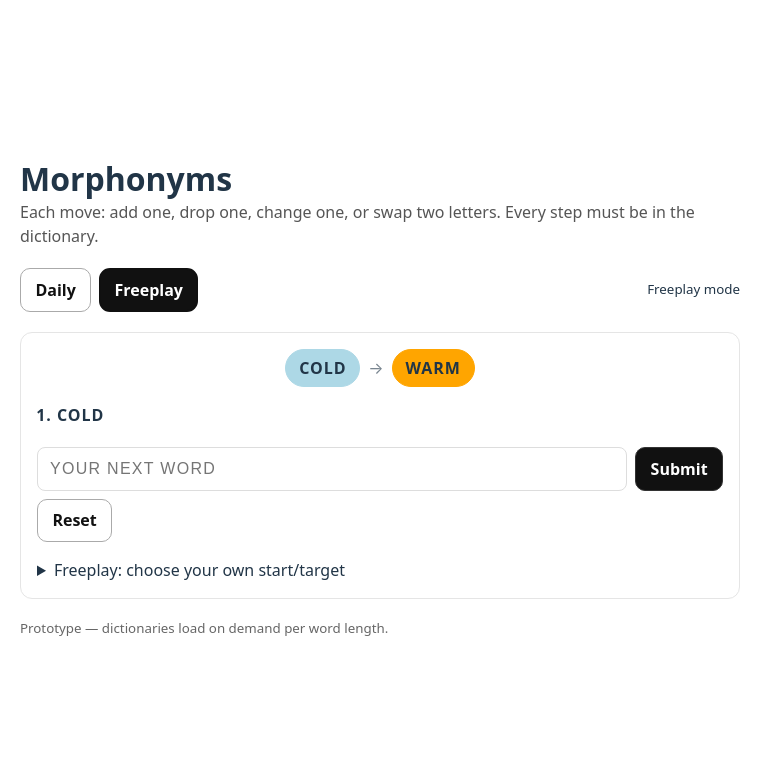
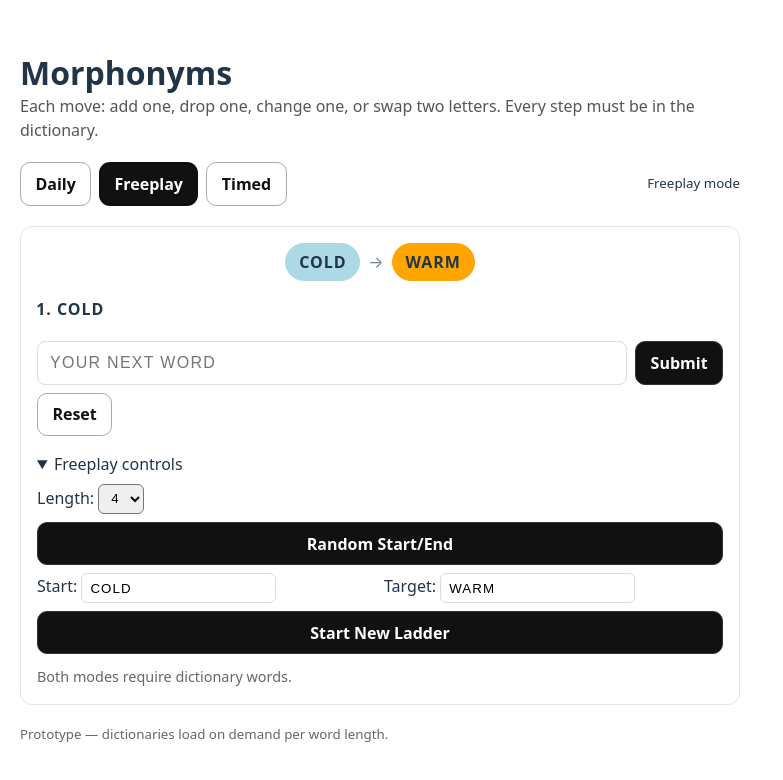
Before and after one commit to tchan1002/morphonyms, a React (Vite) app: page / in a window 1280 px wide. Both pictures are taken after a click on the button "Freeplay". Shown: the top 780 px of the page, without its empty margins (0-783 px from the left). Built offline with nearby package versions, Linux system fonts and the light colour scheme.

Commit message:
time's up message

```diff
--- a/src/App.tsx
+++ b/src/App.tsx
@@ -6,46 +6,68 @@ import { todayPuzzle, loadStats, recordWinFor, dayId as computeDayId } from "./d
 import { warmDictAround, inDict, inDictSync } from "./dict";
 
 type GameState = "playing" | "won";
-type Mode = "daily" | "freeplay";
+type Mode = "daily" | "freeplay" | "timed";
 
-const SITE_URL = "https://morphonyms.vercel.app"; // update to your live URL
+const SITE_URL = "https://morphonyms.vercel.app"; // set to your live URL
 
 function App() {
-  // Mode
+  // ---- Modes
   const [mode, setMode] = useState<Mode>("daily");
 
-  // Daily puzzle setup (picked on mount)
+  // ---- Daily puzzle setup
   const { id: todayId, puzzle } = useMemo(() => todayPuzzle(), []);
   const [startWord, setStartWord] = useState(puzzle.start);
   const [targetWord, setTargetWord] = useState(puzzle.target);
 
-  // Stats
+  // ---- Stats (Daily streak)
   const [streak, setStreak] = useState(loadStats().streak);
 
-  // Game state
+  // ---- Game state
   const [path, setPath] = useState<string[]>([startWord]);
   const [guess, setGuess] = useState("");
   const [message, setMessage] = useState<string>("");
   const [state, setState] = useState<GameState>("playing");
 
-  // Dictionary readiness flag
+  // ---- Dictionary readiness
   const [dictReady, setDictReady] = useState(false);
+
+  // ---- Freeplay randomizer
+  const [freeplayLen, setFreeplayLen] = useState(4); // 3/4/5
+
+  // ---- Timed mode
+  const [timedLen, setTimedLen] = useState(4); // 3/4/5
+  const [timedDuration, setTimedDuration] = useState<number>(60); // 30 or 60 seconds
+  const [timedLeft, setTimedLeft] = useState<number>(60);
+  const [timedRunning, setTimedRunning] = useState(false);
+  const [timedScore, setTimedScore] = useState(0);
+  const [timedBest, setTimedBest] = useState<number>(() => loadTimedBest(4, 60));
 
   const currentWord = path[path.length - 1];
 
-  // ---- Dictionary preloading (for current start length, and optionally target) ----
+  // ---------------- Dictionary preloading ----------------
   useEffect(() => {
     setDictReady(false);
     warmDictAround(startWord.length)
       .then(() => setDictReady(true))
-      .catch(() => setDictReady(true)); // fail-open so UI doesn’t hang
+      .catch(() => setDictReady(true));
   }, [startWord]);
 
   useEffect(() => {
     warmDictAround(targetWord.length).catch(() => {});
   }, [targetWord]);
 
-  // ---- Mode switching ----
+  // ---------------- Helpers ----------------
+  function resetGame(newStart = startWord, newTarget = targetWord) {
+    const s = normalize(newStart);
+    const t = normalize(newTarget);
+    setStartWord(s);
+    setTargetWord(t);
+    setPath([s]);
+    setGuess("");
+    setMessage("");
+    setState("playing");
+  }
+
   function setModeDaily() {
     setMode("daily");
     const { puzzle } = todayPuzzle();
@@ -55,11 +77,19 @@ function App() {
     setMode("freeplay");
     resetGame("COLD", "WARM");
   }
-  // Freeplay randomizer settings
-const [freeplayLen, setFreeplayLen] = useState(4); // default 4-letter puzzles
+  function setModeTimed() {
+    setMode("timed");
+    // prepare a clean board, but don't start the clock until user clicks Start
+    resetGame("COLD", "WARM");
+    // load PR for current (timedLen, timedDuration)
+    setTimedBest(loadTimedBest(timedLen, timedDuration));
+    setTimedRunning(false);
+    setTimedScore(0);
+    setTimedLeft(timedDuration);
+  }
 
+  // random word from /public/dict/<len>.txt
   async function randomWord(len: number): Promise<string> {
-  // ensure dict for this length is warm before fetching the list
     await warmDictAround(len);
     const url = `/dict/${len}.txt`;
     const res = await fetch(url);
@@ -72,10 +102,7 @@ async function randomWord(len: number): Promise<string> {
   async function randomizeFreeplay(len: number) {
     const s = await randomWord(len);
     let t = await randomWord(len);
-  // avoid identical start/target
-  for (let guard = 0; guard < 10 && t === s; guard++) {
-    t = await randomWord(len);
-  }
+    for (let i = 0; i < 10 && t === s; i++) t = await randomWord(len);
     resetGame(s, t);
   }
 
@@ -89,7 +116,6 @@ async function nextFreeplayRandom4() {
     }
   }
 
-  // ---- Dictionary checks (sync fast path + async fallback) ----
   function validateWordSync(w: string): boolean {
     return inDictSync(w);
   }
@@ -97,7 +123,72 @@ async function nextFreeplayRandom4() {
     return await inDict(w);
   }
 
-  // ---- Submit guess ----
+  // ---------------- Timed mode: PR storage ----------------
+  function timedKey(len: number, dur: number) {
+    return `morph_timed_pr_${len}_${dur}`;
+  }
+  function loadTimedBest(len: number, dur: number): number {
+    try {
+      const raw = localStorage.getItem(timedKey(len, dur));
+      return raw ? Number(raw) : 0;
+    } catch {
+      return 0;
+    }
+  }
+  function saveTimedBest(len: number, dur: number, val: number) {
+    try {
+      localStorage.setItem(timedKey(len, dur), String(val));
+    } catch {}
+  }
+
+  // ---------------- Timed mode: run control ----------------
+  async function startTimedRun() {
+    // new random start/target of chosen length
+    try {
+      await randomizeFreeplay(timedLen);
+    } catch {
+      setMessage("Couldn't load dictionary for that length.");
+      return;
+    }
+    setTimedScore(0);
+    setTimedLeft(timedDuration);
+    setTimedBest(loadTimedBest(timedLen, timedDuration));
+    setTimedRunning(true);
+    setMode("timed");
+    setMessage("Go!");
+  }
+
+  function stopTimedRun(finalMsg?: string) {
+    setTimedRunning(false);
+    const best = loadTimedBest(timedLen, timedDuration);
+    if (timedScore > best) {
+      saveTimedBest(timedLen, timedDuration, timedScore);
+      setTimedBest(timedScore);
+      setMessage(finalMsg ?? `Time! New PR: ${timedScore}`);
+    } else {
+      setMessage(finalMsg ?? `Time! Score: ${timedScore} • PR: ${best}`);
+    }
+  }
+
+  // countdown tick
+  useEffect(() => {
+    if (!timedRunning) return;
+    const id = setInterval(() => {
+      setTimedLeft((s) => {
+        if (s <= 1) {
+          clearInterval(id);
+          // time up on this ladder → end run
+          stopTimedRun("⏰ Time’s up! Run ended.");
+          return 0;
+        }
+        return s - 1;
+      });
+    }, 1000);
+    return () => clearInterval(id);
+    // eslint-disable-next-line react-hooks/exhaustive-deps
+  }, [timedRunning]);
+
+  // ---------------- Submit guess ----------------
   async function submitGuess() {
     const g = normalize(guess);
     setMessage("");
@@ -108,7 +199,7 @@ async function nextFreeplayRandom4() {
       return;
     }
 
-    // Dictionary required in ALL modes
+    // Dictionary required (both modes)
     const quick = validateWordSync(g);
     let ok = quick;
     if (!quick) ok = await validateWordAsync(g);
@@ -117,44 +208,46 @@ async function nextFreeplayRandom4() {
       return;
     }
 
-    // if (path.includes(g)) {
-    //   setMessage("You already used that word.");
-    //   return;
-    // }
+    // Allow repeats now (no blocking)
+    // if (path.includes(g)) { ... }
 
     const newPath = [...path, g];
     setPath(newPath);
     setGuess("");
 
+    // Win condition
     if (g === targetWord) {
       setState("won");
+      if (mode === "daily") {
         setMessage(`Nice! Solved in ${newPath.length - 1} moves.`);
-      if (mode === "daily") {
         const updated = recordWinFor(computeDayId());
         setStreak(updated.streak);
+      } else if (mode === "freeplay") {
+        setMessage(`Solved in ${newPath.length - 1} moves.`);
+      } else if (mode === "timed") {
+        // Timed: increment score and immediately start a new random ladder with full time
+        const nextScore = timedScore + 1;
+        setTimedScore(nextScore);
+        setMessage(`✅ ${nextScore} solved — next!`);
+        // new ladder and reset timer
+        try {
+          await randomizeFreeplay(timedLen);
+          setState("playing");
+          setTimedLeft(timedDuration);
+        } catch {
+          stopTimedRun("Dictionary error. Run ended.");
+        }
       }
     }
   }
 
-  // ---- Reset game ----
-  function resetGame(newStart = startWord, newTarget = targetWord) {
-    const s = normalize(newStart);
-    const t = normalize(newTarget);
-    setStartWord(s);
-    setTargetWord(t);
-    setPath([s]);
-    setGuess("");
-    setMessage("");
-    setState("playing");
-  }
-
-  // ---- Share result (emoji bar + path + site link) ----
+  // ---------------- Share result ----------------
   function shareResultEmoji() {
     const moves = path.length - 1;
     const header =
       mode === "daily"
         ? `Morphonyms #${todayId} — ${moves} move${moves === 1 ? "" : "s"}`
-        : `Morphonyms (Freeplay) — ${moves} move${moves === 1 ? "" : "s"}`;
+        : `Morphonyms (${mode}) — ${moves} move${moves === 1 ? "" : "s"}`;
     const bar = "🟩".repeat(Math.max(moves, 1));
     const body = `Path: ${path.join(" → ")}`;
 
@@ -162,7 +255,7 @@ async function nextFreeplayRandom4() {
     navigator.clipboard
       .writeText(text)
       .then(() => setMessage("Result copied! Paste to share."))
-      .catch(() => setMessage("Couldn’t copy automatically. You can copy manually."));
+      .catch(() => setMessage("Couldn’t copy automatically."));
   }
 
   return (
@@ -180,8 +273,9 @@ async function nextFreeplayRandom4() {
         </div>
       )}
 
+      {/* Mode selector */}
       <div className="row" style={{ justifyContent: "space-between", alignItems: "center" }}>
-        <div className="row" style={{ gap: "0.5rem" }}>
+        <div className="row" style={{ gap: "0.5rem", flexWrap: "wrap" }}>
           <button
             className={"btn " + (mode === "daily" ? "" : "secondary")}
             onClick={setModeDaily}
@@ -196,11 +290,20 @@ async function nextFreeplayRandom4() {
           >
             Freeplay
           </button>
+          <button
+            className={"btn " + (mode === "timed" ? "" : "secondary")}
+            onClick={setModeTimed}
+            title="Solve as many ladders as you can"
+          >
+            Timed
+          </button>
         </div>
         <div>
           <small>
             {mode === "daily" ? (
               <>Streak: <strong>{streak}</strong> • Puzzle #{todayId}</>
+            ) : mode === "timed" ? (
+              <>Score: <strong>{timedScore}</strong> • PR: <strong>{timedBest}</strong></>
             ) : (
               <>Freeplay mode</>
             )}
@@ -208,6 +311,7 @@ async function nextFreeplayRandom4() {
         </div>
       </div>
 
+      {/* Board */}
       <section className="board">
         <div className="pair">
           <div className="pill start">{startWord}</div>
@@ -221,13 +325,14 @@ async function nextFreeplayRandom4() {
           ))}
         </ol>
 
+        {/* Guess Controls */}
         {state === "playing" && (
           <div className="controls">
             <input
               className="guessInput"
-              placeholder="Your next word"
+              placeholder={mode === "timed" && timedRunning ? `Time: ${timedLeft}s` : "Your next word"}
               value={guess}
-              onChange={(e) => setGuess(e.target.value)}
+              onChange={(event) => setGuess(event.target.value)}
               onKeyDown={(e) => e.key === "Enter" && submitGuess()}
             />
             <button onClick={submitGuess} className="btn">Submit</button>
@@ -240,7 +345,7 @@ async function nextFreeplayRandom4() {
           <button className="btn secondary" onClick={() => resetGame()}>
             Reset
           </button>
-          {state === "won" && (
+          {state === "won" && mode !== "timed" && (
             <button className="btn" onClick={shareResultEmoji}>
               Share (emoji)
             </button>
@@ -252,15 +357,16 @@ async function nextFreeplayRandom4() {
   )}
         </div>
 
+        {/* Freeplay controls */}
         {mode === "freeplay" && (
-          <details className="freeplay">
-            <summary>Freeplay: choose your own start/target</summary>
+          <details className="freeplay" open>
+            <summary>Freeplay controls</summary>
             <div className="freeplay-inner">
               <label>
                 Length:{" "}
                 <select
                   value={freeplayLen}
-    onChange={(e) => setFreeplayLen(Number(e.target.value))}
+                  onChange={(event) => setFreeplayLen(Number((event.target as HTMLSelectElement).value))}
                   style={{ padding: "0.35rem 0.5rem", borderRadius: 6 }}
                 >
                   <option value={3}>3</option>
@@ -276,7 +382,7 @@ async function nextFreeplayRandom4() {
                   try {
                     await randomizeFreeplay(freeplayLen);
                     setMessage("");
-    } catch (e) {
+                  } catch {
                     setMessage("Couldn’t load dictionary for that length.");
                   }
                 }}
@@ -302,7 +408,72 @@ async function nextFreeplayRandom4() {
                 Start New Ladder
               </button>
               <p className="hint">
-                Freeplay & Daily both require dictionary words.
+                Both modes require dictionary words.
+              </p>
+            </div>
+          </details>
+        )}
+
+        {/* Timed controls */}
+        {mode === "timed" && (
+          <details className="freeplay" open>
+            <summary>Timed mode controls</summary>
+            <div className="freeplay-inner">
+              <label>
+                Length:{" "}
+                <select
+                  value={timedLen}
+                  onChange={(event) => {
+                    const v = Number((event.target as HTMLSelectElement).value);
+                    setTimedLen(v);
+                    setTimedBest(loadTimedBest(v, timedDuration));
+                  }}
+                  style={{ padding: "0.35rem 0.5rem", borderRadius: 6 }}
+                >
+                  <option value={3}>3</option>
+                  <option value={4}>4</option>
+                  <option value={5}>5</option>
+                </select>
+              </label>
+
+              <label>
+                Per-ladder time:{" "}
+                <select
+                  value={timedDuration}
+                  onChange={(event) => {
+                    const v = Number((event.target as HTMLSelectElement).value);
+                    setTimedDuration(v);
+                    setTimedLeft(v);
+                    setTimedBest(loadTimedBest(timedLen, v));
+                  }}
+                  style={{ padding: "0.35rem 0.5rem", borderRadius: 6 }}
+                >
+                  <option value={30}>30 seconds</option>
+                  <option value={60}>60 seconds</option>
+                </select>
+              </label>
+
+              {!timedRunning ? (
+                <button className="btn" onClick={startTimedRun}>
+                  Start Run
+                </button>
+              ) : (
+                <button
+                  className="btn secondary"
+                  onClick={() => stopTimedRun("Run stopped.")}
+                >
+                  Stop Run
+                </button>
+              )}
+
+              <div style={{ gridColumn: "1 / -1" }}>
+                <strong>Timer:</strong> {timedRunning ? `${timedLeft}s` : "—"} •{" "}
+                <strong>Score:</strong> {timedScore} •{" "}
+                <strong>PR:</strong> {timedBest}
+              </div>
+
+              <p className="hint" style={{ gridColumn: "1 / -1" }}>
+                Finish each ladder before the clock hits zero. Score +1 per ladder. Timer resets each time you finish one. Your best score (PR) is saved on this device by length and time.
               </p>
             </div>
           </details>
```
Lines whose indentation alone changed are shown as unchanged.
